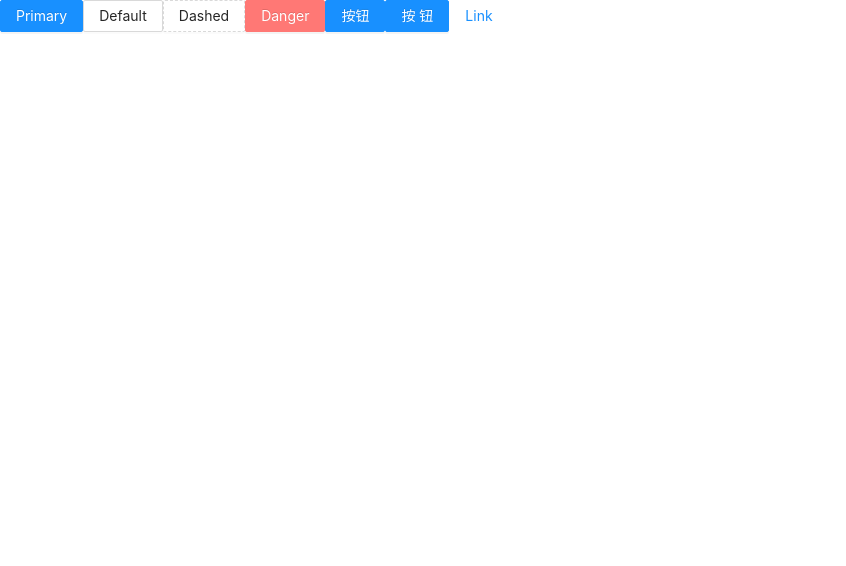
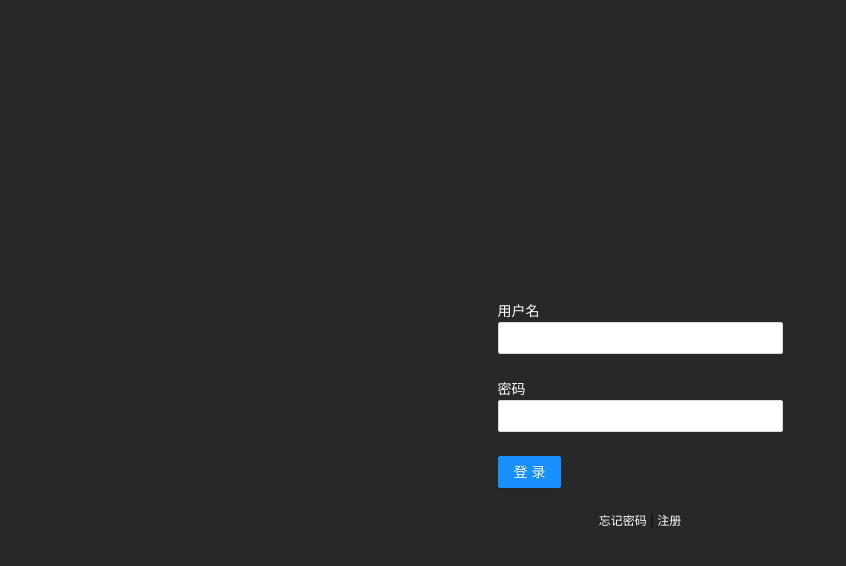
Before and after one commit to linqiurong2021/vue3-admin-js, a Vue app: page / in a window 1280 px wide. Shown: the top 566 px of the page, without its empty margins (0-846 px from the left). Built offline with nearby package versions, Linux system fonts and the light colour scheme.

Commit message:
登录页面搭建

```diff
--- a/package.json
+++ b/package.json
@@ -24,7 +24,7 @@
     "babel-eslint": "^10.1.0",
     "eslint": "^6.7.2",
     "eslint-plugin-vue": "^7.0.0-0",
-    "sass": "^1.26.5",
+    "sass": "^1.28.0",
     "sass-loader": "^8.0.2"
   }
 }
--- /dev/null
+++ b/src/styles/main.scss
@@ -0,0 +1,15 @@
+// @import "./normalize.css";
+// color
+.color-white {
+  color: white;
+}
+
+// font-size
+.font-size-12 {
+  font-size: 12px;
+}
+
+// text
+.text-center{
+  text-align: center;
+}
--- a/src/views/account/Login.vue
+++ b/src/views/account/Login.vue
@@ -1,36 +1,31 @@
 <template>
- <div>
-   <a-button type="primary">
-    Primary
-  </a-button>
-  <a-button>Default</a-button>
-  <a-button type="dashed">
-    Dashed
-  </a-button>
-  <a-button type="danger">
-    Danger
-  </a-button>
-  <a-config-provider :auto-insert-space-in-button="false">
-    <a-button type="primary">
-      按钮
-    </a-button>
-  </a-config-provider>
-  <a-button type="primary">
-    按钮
-  </a-button>
-  <a-button type="link">
-    Link
-  </a-button>
-
- </div>
+  <div class="account">
+    <div class="form-wrap">
+      <a-form :form="form">
+        <a-form-item>
+          <label class="color-white">用户名</label>
+          <a-input type="text"/>
+        </a-form-item>
+        <a-form-item>
+          <label class="color-white">密码</label>
+          <a-input type="password" />
+        </a-form-item>
+        <a-form-item>
+          <a-button type="primary" html-type="submit" @click="check">登录</a-button>
+        </a-form-item>
+      </a-form>
+      <div class="text-center font-size-12">
+        <a href="#" class="color-white">忘记密码</a> | <a href="#" class="color-white">注册</a>
+      </div>
+    </div>
+  </div>
 </template>
 
 <script>
 export default {
-  name: 'Login'
-}
+  name: "Login"
+};
 </script>
-
-<style scoped>
-
+<style lang="scss" scoped>
+@import "./style.scss";
 </style>
--- /dev/null
+++ b/src/views/account/style.scss
@@ -0,0 +1,10 @@
+.account{
+  width: 100vw;
+  height: 100vh;
+  background-color: #282828;
+}
+.form-wrap {
+  width: 285px;
+  margin: auto;
+  padding-top: 300px;
+}
--- a/src/vue.config.js
+++ b/vue.config.js
@@ -24,8 +24,7 @@
     config.resolve = { // 配置解析别名
       extensions: ['.js', '.json', '.vue'],  // 自动添加文件名后缀
       alias: {
-        '@': path.resolve(__dirname, './src'),
-        '@c': path.resolve(__dirname, './src/components')
+        '@': path.resolve(__dirname, './src')
       }
     }
   },
@@ -59,17 +58,16 @@
     https: false, // 编译失败时刷新页面
     hot: true, // 开启热加载
     hotOnly: false,
-    proxy: {
-      [process.env.VUE_APP_API]: {
-          target: process.env.VUE_API_DEV_TARGET, //API服务器的地址
-          changeOrigin: true,
-          pathRewrite: {
-              [`^${process.env.VUE_APP_API}`]: ''
-          }
-      }
-
+    // proxy: {
+    //   [process.env.VUE_APP_API]: {
+    //       target: process.env.VUE_API_DEV_TARGET, //API服务器的地址
+    //       changeOrigin: true,
+    //       pathRewrite: {
+    //           [`^${process.env.VUE_APP_API}`]: ''
+    //       }
+    //   }
       // http://www.web-jshtml.cn/api/vue3  /api/getCode
-    }
+    // }
   },
   /**
    * 第三方插件配置
```
Also changed, not shown: src/views/account/index.vue (deleted, +0 -15 lines), src/styles/README.md (added), src/styles/normalize.css (added), 1 other file (tests, documents, lock files or other folders).
